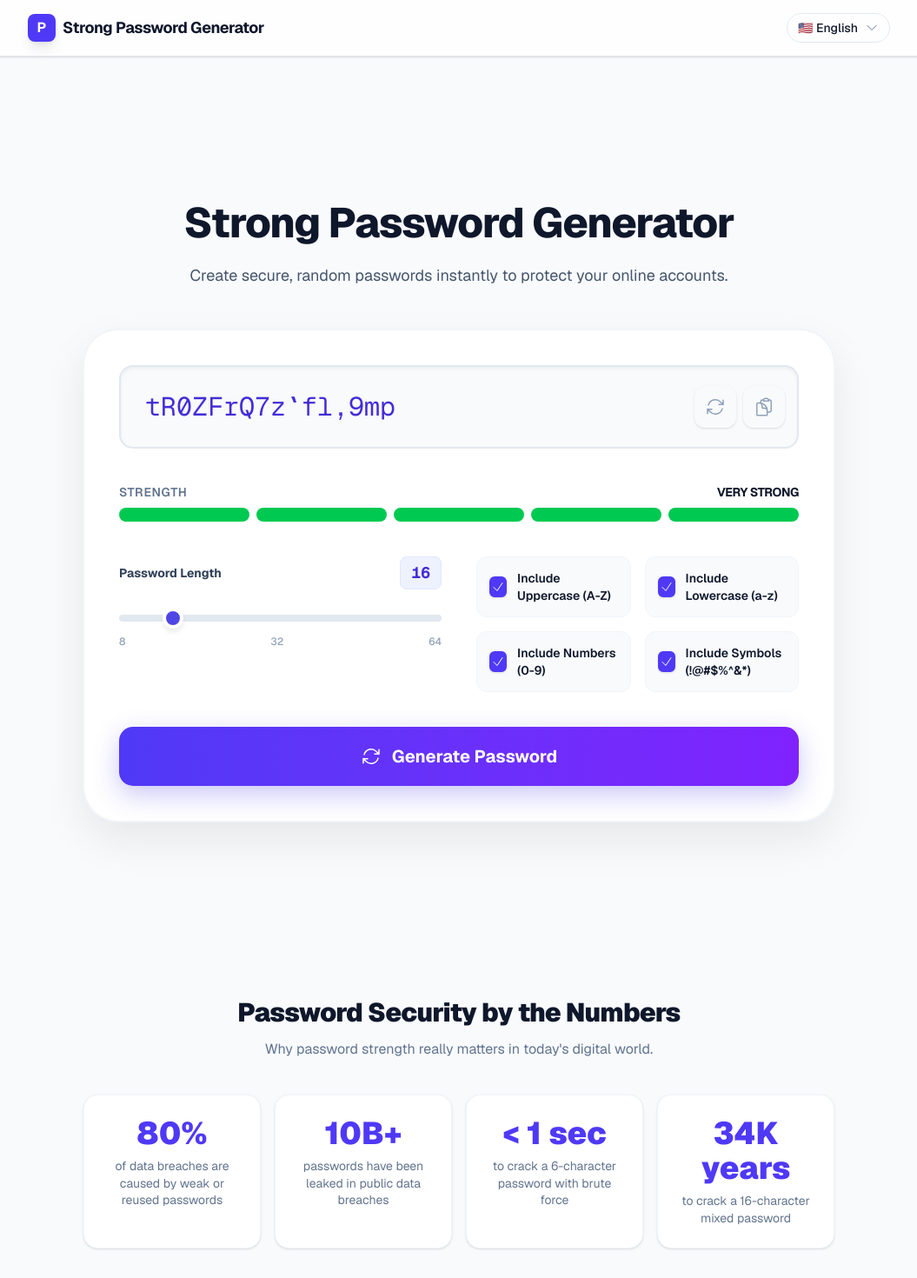
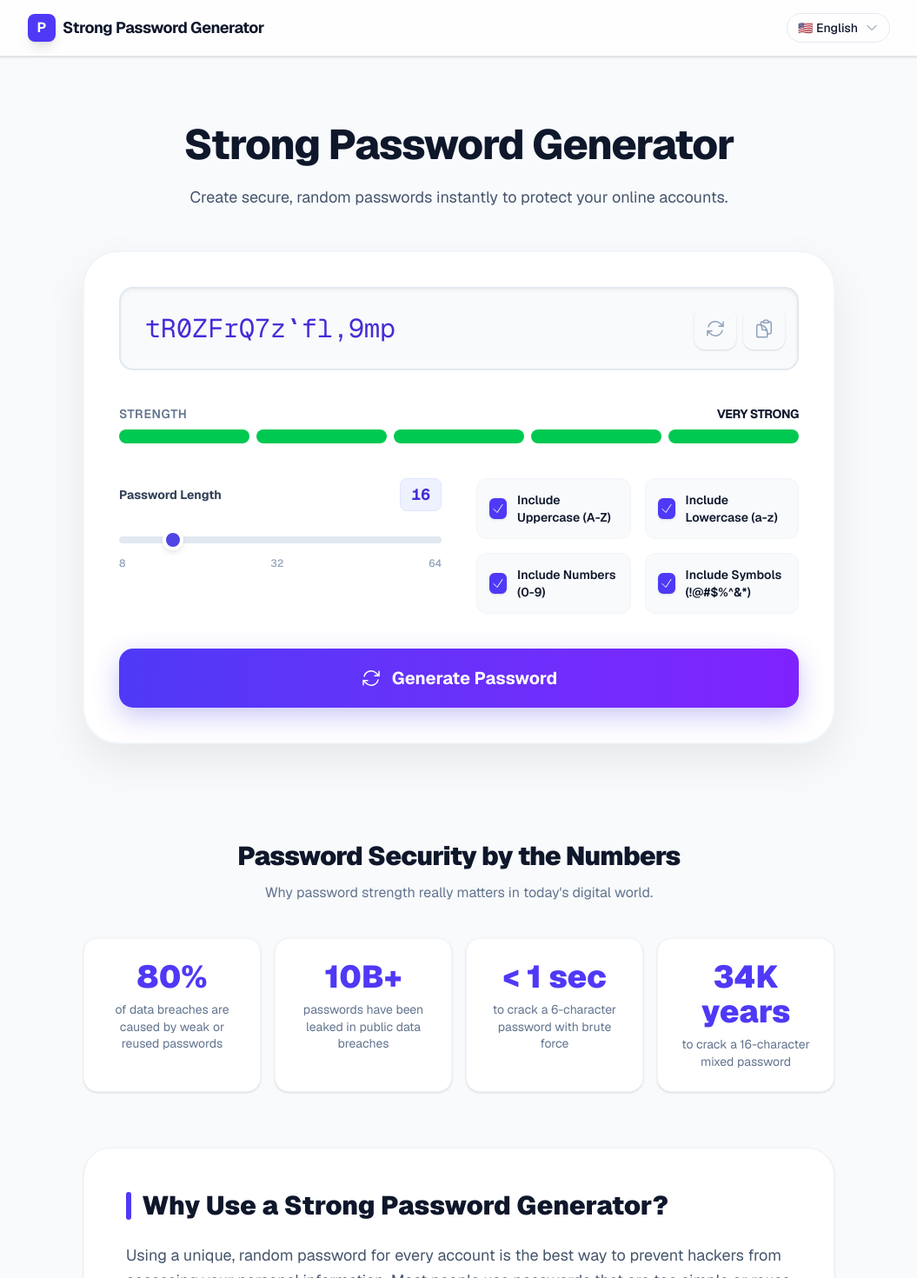
Before and after one commit to koyujong/password-generator, a Next.js app: page / in a window 1280 px wide. Shown: the top 1470 px of the page at 87% size, without its empty margins (112-1167 px from the left). Built offline with nearby package versions, Linux system fonts and the light colour scheme.

Commit message:
use-specific-adsense-slot-ids

```diff
--- a/src/app/page.tsx
+++ b/src/app/page.tsx
@@ -65,9 +65,9 @@ export default function PasswordGeneratorPage() {
       <Header lang={lang} setLang={setLang} title={t.title} />
 
       <main className="pt-24 pb-20 px-4 max-w-4xl mx-auto">
-        {/* AdSense Upper Banner */}
+        {/* AdSense Upper Banner - 패스워드제너레이터(상단) */}
         <div className="mb-10">
-          <AdBanner format="horizontal" className="min-h-[90px]" />
+          <AdBanner slot="6780266694" />
         </div>
 
         {/* Hero Title */}
@@ -187,9 +187,9 @@ export default function PasswordGeneratorPage() {
           </button>
         </div>
 
-        {/* AdSense Lower Banner */}
+        {/* AdSense Lower Banner - 패스워드제너레이터(하단) */}
         <div className="mb-16">
-          <AdBanner format="horizontal" className="min-h-[90px]" />
+          <AdBanner slot="7907422200" />
         </div>
 
         {/* Password Security Statistics */}
```
